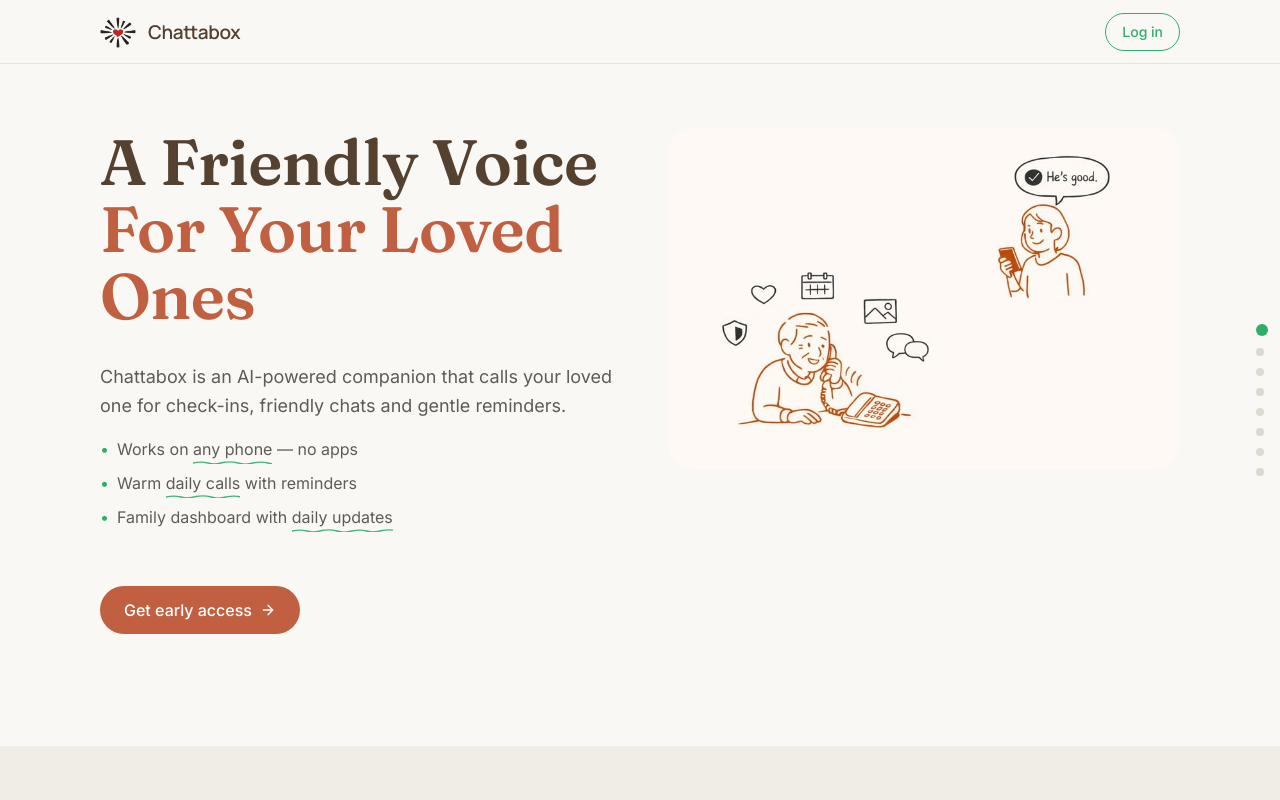
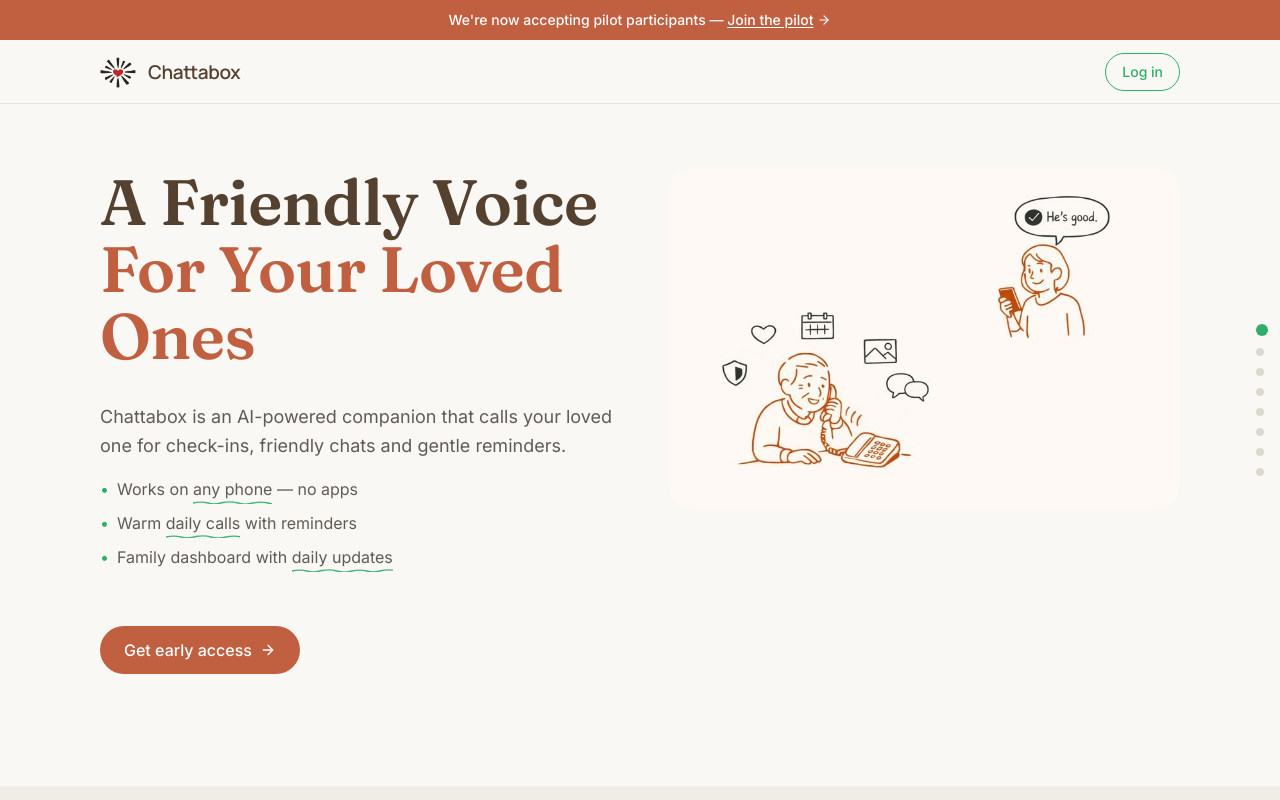
Before and after one commit to hawkpersonal/ChattaBox-Public-Website, a React (Vite) app: page / in a window 1280 px wide. Shown: the top 800 px of the page. Built offline with nearby package versions, Linux system fonts and the light colour scheme.

Commit message:
Refactor CTA and Hero components to use PILOT_URL for early access links, replacing scroll functionality with direct navigation. Update Pricing component to handle new button action for pilot access. Add AnnouncementBanner to Home page for improved user engagement.

```diff
--- /dev/null
+++ b/src/components/layout/AnnouncementBanner.tsx
@@ -0,0 +1,17 @@
+import { ArrowRight } from "lucide-react";
+import { PILOT_URL } from "@/lib/constants";
+
+export function AnnouncementBanner() {
+  return (
+    <a
+      href={PILOT_URL}
+      className="block bg-[#C06040] text-white text-center py-2.5 px-4 text-sm font-medium hover:bg-[#A8543A] transition-colors"
+    >
+      We're now accepting pilot participants —{" "}
+      <span className="inline-flex items-center gap-1 underline underline-offset-2">
+        Join the pilot
+        <ArrowRight className="h-3.5 w-3.5" />
+      </span>
+    </a>
+  );
+}
--- a/src/components/sections/CTA.tsx
+++ b/src/components/sections/CTA.tsx
@@ -1,13 +1,7 @@
 import { Button } from "@/components/ui/button";
+import { PILOT_URL } from "@/lib/constants";
 
 export function CTA() {
-  const scrollToSection = (id: string) => {
-    const element = document.getElementById(id);
-    if (element) {
-      element.scrollIntoView({ behavior: "smooth", block: "start" });
-    }
-  };
-
   return (
     <section className="py-14 md:py-24 bg-[#EFEDE5]">
       <div className="container">
@@ -23,10 +17,10 @@ export function CTA() {
               <div className="flex flex-col sm:flex-row gap-4 justify-center">
                 <Button
                   size="lg"
-                  onClick={() => scrollToSection("contact")}
+                  asChild
                   className="bg-white text-[#C06040] hover:bg-white/95"
                 >
-                  Get early access
+                  <a href={PILOT_URL}>Get early access</a>
                 </Button>
               </div>
             </div>
--- a/src/components/sections/Hero.tsx
+++ b/src/components/sections/Hero.tsx
@@ -1,12 +1,6 @@
 import { Button } from "@/components/ui/button";
 import { ArrowRight } from "lucide-react";
-
-const scrollToSection = (id: string) => {
-  const element = document.getElementById(id);
-  if (element) {
-    element.scrollIntoView({ behavior: "smooth", block: "start" });
-  }
-};
+import { PILOT_URL } from "@/lib/constants";
 
 export function Hero() {
   return (
@@ -63,9 +57,11 @@ export function Hero() {
           {/* 3. CTA — third on mobile (below image), left column bottom on desktop */}
           <div className="space-y-3 pt-2 order-3 lg:col-start-1 lg:row-start-2">
             <div className="flex flex-col sm:flex-row gap-3">
-              <Button size="lg" onClick={() => scrollToSection("contact")} className="group">
-                Get early access
-                <ArrowRight className="ml-2 h-4 w-4 transition-transform group-hover:translate-x-1" />
+              <Button size="lg" asChild className="group">
+                <a href={PILOT_URL}>
+                  Get early access
+                  <ArrowRight className="ml-2 h-4 w-4 transition-transform group-hover:translate-x-1" />
+                </a>
               </Button>
             </div>
           </div>
--- a/src/components/sections/Pricing.tsx
+++ b/src/components/sections/Pricing.tsx
@@ -1,5 +1,6 @@
 import { Button } from "@/components/ui/button";
 import { Check, Building2 } from "lucide-react";
+import { PILOT_URL } from "@/lib/constants";
 
 const plans = [
   {
@@ -16,7 +17,7 @@ const plans = [
       "Priority support",
     ],
     buttonText: "Get early access",
-    buttonAction: "contact",
+    buttonAction: "pilot",
     highlighted: true,
   },
   {
@@ -50,6 +51,8 @@ export function Pricing() {
     if (plan.buttonAction === "mailto") {
       const subject = "Chattabox for care providers";
       window.location.href = `mailto:hello@chattabox.io?subject=${encodeURIComponent(subject)}`;
+    } else if (plan.buttonAction === "pilot") {
+      window.location.href = PILOT_URL;
     } else {
       scrollToSection("contact");
     }
--- /dev/null
+++ b/src/lib/constants.ts
@@ -0,0 +1 @@
+export const PILOT_URL = "https://app.chattabox.io/pilot";
--- a/src/pages/Home.tsx
+++ b/src/pages/Home.tsx
@@ -1,5 +1,6 @@
 import { Header } from "@/components/layout/Header";
 import { Footer } from "@/components/layout/Footer";
+import { AnnouncementBanner } from "@/components/layout/AnnouncementBanner";
 import { SectionRail } from "@/components/layout/SectionRail";
 import { Hero } from "@/components/sections/Hero";
 import { Features } from "@/components/sections/Features";
@@ -14,6 +15,7 @@ import { Contact } from "@/components/sections/Contact";
 export function Home() {
   return (
     <main>
+      <AnnouncementBanner />
       <Header />
       <SectionRail />
       <Hero />
```
